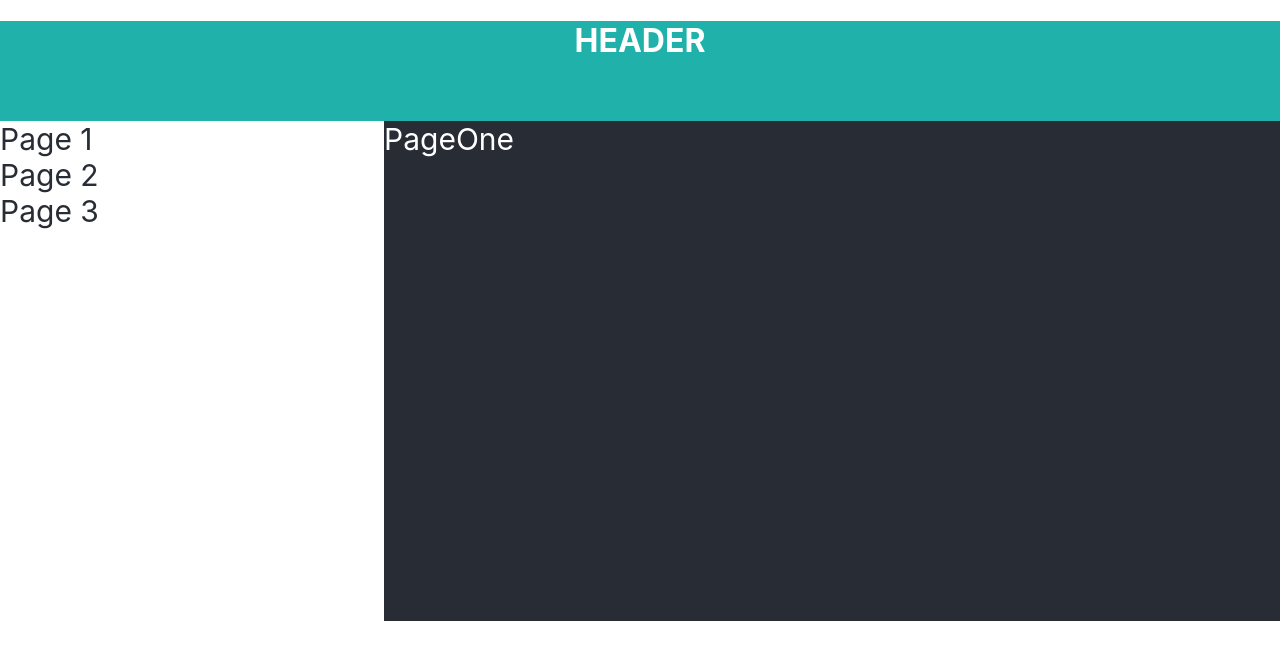
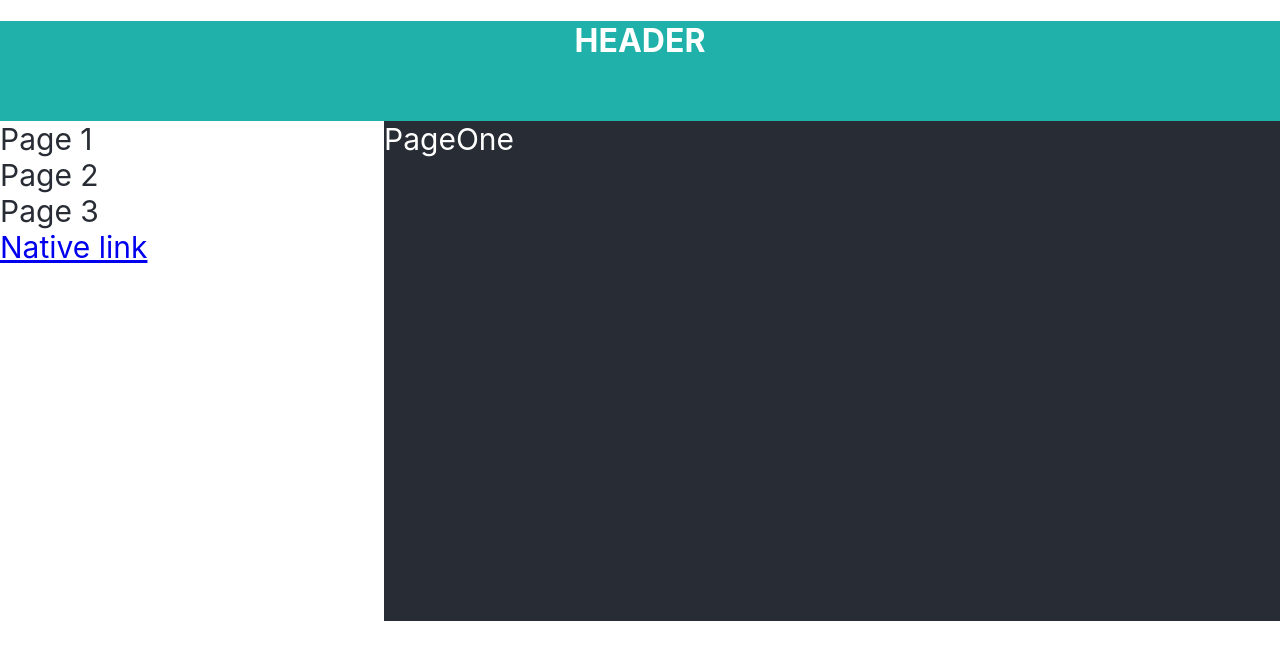
Before and after one commit to vbsm11/about-routings, a React (Create React App) app: page /page1 in a window 1280 px wide. Shown: the top 660 px of the page. Built offline with nearby package versions, Linux system fonts and the light colour scheme.

Commit message:
Example with native link <a>

```diff
--- a/src/components/Site.tsx
+++ b/src/components/Site.tsx
@@ -16,21 +16,25 @@ export const Site = () => {
             <div className={styles.body}>
                 <div className={styles.nav}>
                     <div>
-                        <NavLink to="/page/0" className={({isActive}) => isActive? styles.active: styles.navLink}>
+                        <NavLink to="/page/0" className={({isActive}) => isActive ? styles.active : styles.navLink}>
                             Page 1
                         </NavLink>
                     </div>
                     <div>
-                        <NavLink to="/page/1" className={({isActive})=> isActive? styles.active: styles.navLink}>
+                        <NavLink to="/page/1" className={({isActive}) => isActive ? styles.active : styles.navLink}>
                             Page 2
                         </NavLink>
                     </div>
                     <div>
-                        <NavLink to="/page/2" className={({isActive}) => isActive? styles.active: styles.navLink}>
+                        <NavLink to="/page/2" className={({isActive}) => isActive ? styles.active : styles.navLink}>
                             Page 3
                         </NavLink>
+                        <div>
+                            <a href="/page/0">Native link</a>
                         </div>
                     </div>
+                </div>
+
                 <div className={styles.content}>
                     <Routes>
                         <Route path="/" element={<Navigate to="/page1"/>}/>
```
Lines whose indentation alone changed are shown as unchanged.
